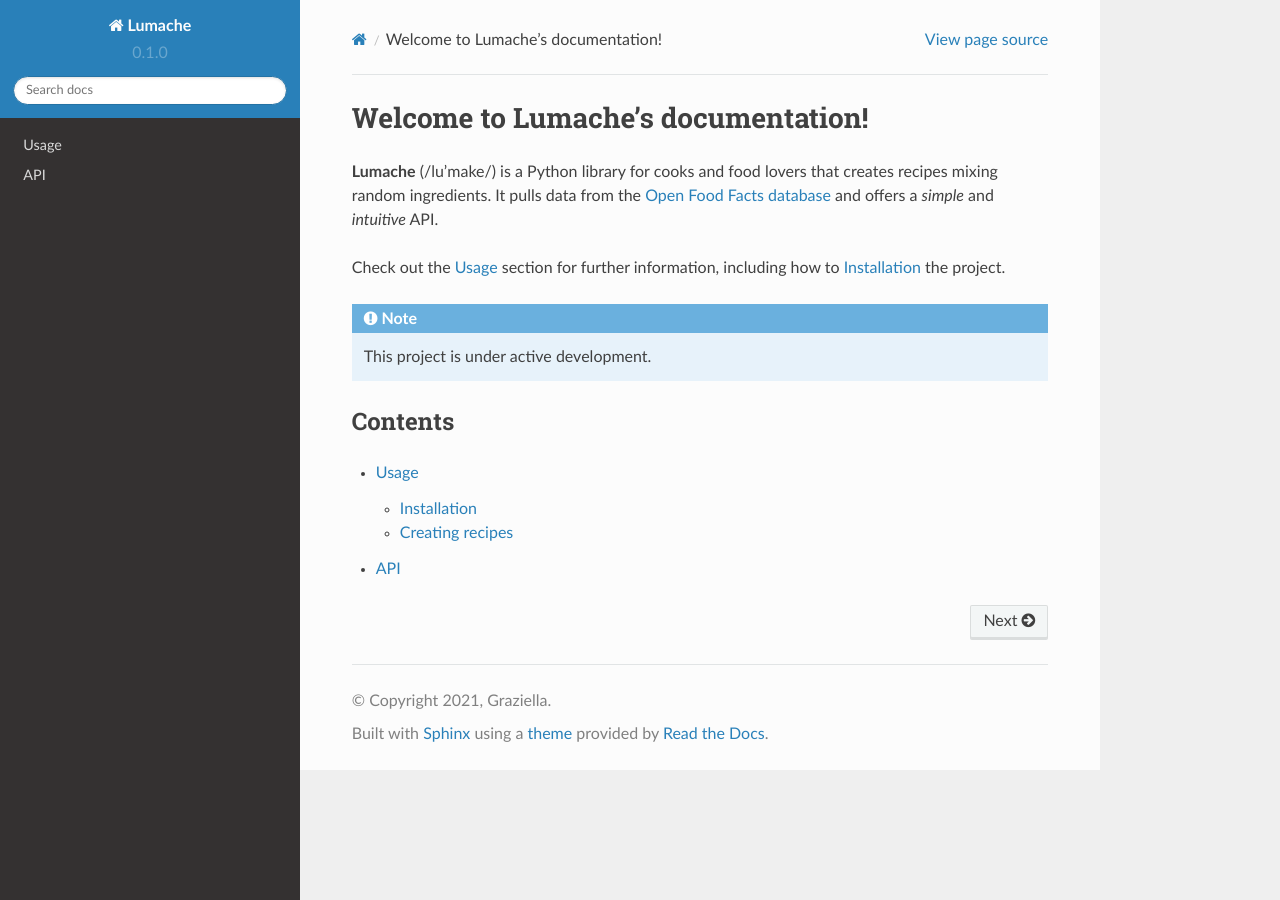
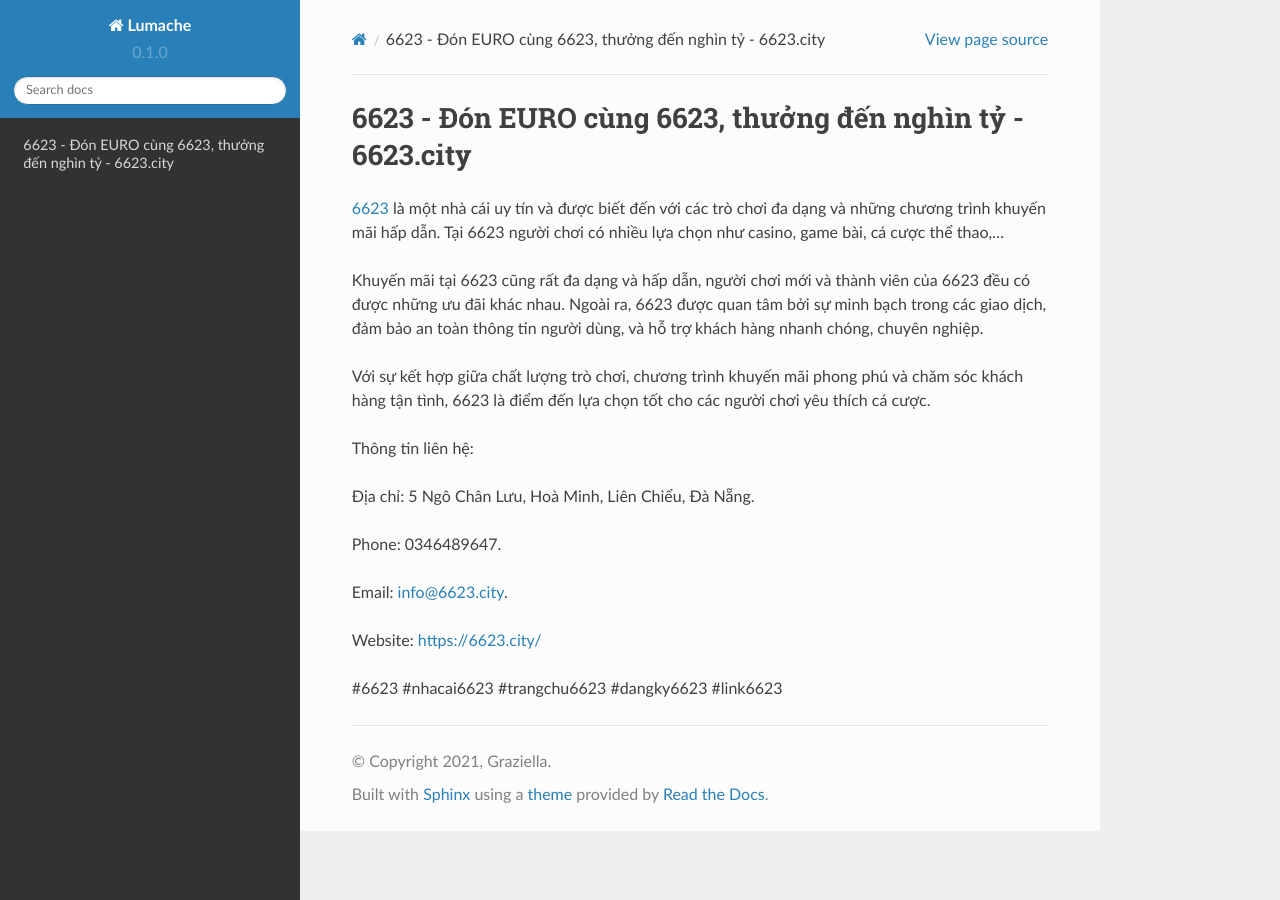
Before and after one commit to iaduphattai904809/6623city, a Sphinx documentation site: the page built from docs/source/index.rst, in a window 1280 px wide. Built offline with Sphinx 7.4.7 and the Read the Docs theme 2.0.0, drawn with Linux system fonts in a browser that asks for light colours.

Commit message:
Update index.rst

```diff
--- a/docs/source/index.rst
+++ b/docs/source/index.rst
@@ -1,22 +1,20 @@
-Welcome to Lumache's documentation!
+6623 - Đón EURO cùng 6623, thưởng đến nghìn tỷ - 6623.city
 ===================================
 
-**Lumache** (/lu'make/) is a Python library for cooks and food lovers
-that creates recipes mixing random ingredients.
-It pulls data from the `Open Food Facts database <https://world.openfoodfacts.org/>`_
-and offers a *simple* and *intuitive* API.
+`6623 <https://6623.city/>`_ là một nhà cái uy tín và được biết đến với các trò chơi đa dạng và những chương trình khuyến mãi hấp dẫn. Tại 6623 người chơi có nhiều lựa chọn như casino, game bài, cá cược thể thao,...
 
-Check out the :doc:`usage` section for further information, including
-how to :ref:`installation` the project.
+Khuyến mãi tại 6623 cũng rất đa dạng và hấp dẫn, người chơi mới và thành viên của 6623 đều có được những ưu đãi khác nhau. Ngoài ra, 6623 được quan tâm bởi sự minh bạch trong các giao dịch, đảm bảo an toàn thông tin người dùng, và hỗ trợ khách hàng nhanh chóng, chuyên nghiệp.
 
-.. note::
+Với sự kết hợp giữa chất lượng trò chơi, chương trình khuyến mãi phong phú và chăm sóc khách hàng tận tình, 6623 là điểm đến lựa chọn tốt cho các người chơi yêu thích cá cược.
 
-   This project is under active development.
+Thông tin liên hệ:
 
-Contents
---------
+Địa chỉ: 5 Ngô Chân Lưu, Hoà Minh, Liên Chiểu, Đà Nẵng.
 
-.. toctree::
+Phone: 0346489647.
 
-   usage
-   api
+Email: info@6623.city.
+
+Website: https://6623.city/
+
+#6623 #nhacai6623 #trangchu6623 #dangky6623 #link6623
```
